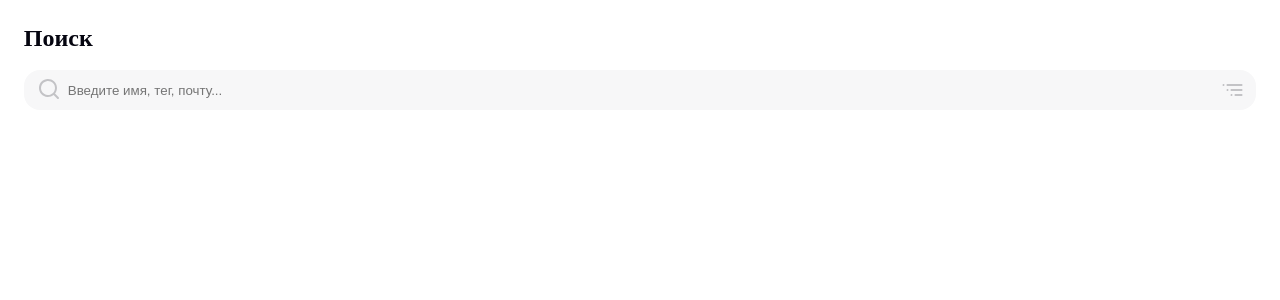
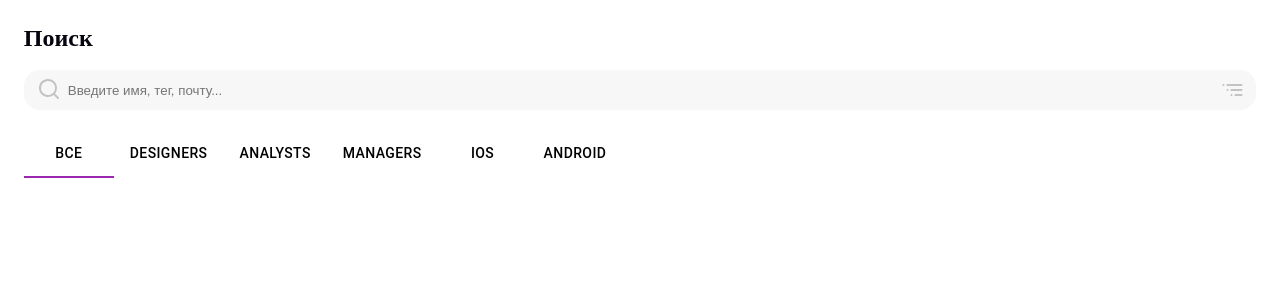
Before and after one commit to Slash20/test-task-search, a React (Create React App) app: page / in a window 1280 px wide. Shown: the top 300 px of the page. Built offline with nearby package versions, Linux system fonts and the light colour scheme; the HTML template or start-up script is replaced by a standard one.

Commit message:
Добавил MaterialUI и табы

```diff
--- a/package.json
+++ b/package.json
@@ -3,6 +3,9 @@
   "version": "0.1.0",
   "private": true,
   "dependencies": {
+    "@emotion/react": "^11.10.4",
+    "@emotion/styled": "^11.10.4",
+    "@mui/material": "^5.10.6",
     "@testing-library/jest-dom": "^5.16.5",
     "@testing-library/react": "^13.4.0",
     "@testing-library/user-event": "^13.5.0",
--- a/src/pages/Home/Header/Header.jsx
+++ b/src/pages/Home/Header/Header.jsx
@@ -2,9 +2,17 @@ import React from 'react'
 import './Header.css'
 import Search from '../../../img/svg/Search.svg'
 import Sort from '../../../img/svg/Sort.svg'
-
+import Tabs from '@mui/material/Tabs';
+import Tab from '@mui/material/Tab';
+import Box from '@mui/material/Box';
 
 function Header() {
+  const [value, setValue] = React.useState('one');
+
+  const handleChange = (event, newValue) => {
+    setValue(newValue);
+  };
+
   return (
     <header className='header'>
       <div className='header-container'>
@@ -14,6 +22,22 @@ function Header() {
           <input type="text" className='input' placeholder='Введите имя, тег, почту...' />
           <img src={Sort} alt="Sort" className='sort-img'/>
         </div>
+        <Box sx={{ width: '100%' }} style={{marginTop: '20px'}}>
+          <Tabs
+            value={value}
+            onChange={handleChange}
+            textColor="none"
+            indicatorColor="secondary"
+            aria-label="secondary tabs example"
+          >
+            <Tab value="one" label="Все" />
+            <Tab value="two" label="Designers" />
+            <Tab value="three" label="Analysts" />
+            <Tab value="four" label="Managers" />
+            <Tab value="five" label="iOS" />
+            <Tab value="six" label="Android" />
+          </Tabs>
+        </Box>
       </div>
     </header>
   )
```
Also changed, not shown: src/pages/Home/Header/Header.css (line endings or trailing spaces), 1 other file (tests, documents, lock files or other folders).
